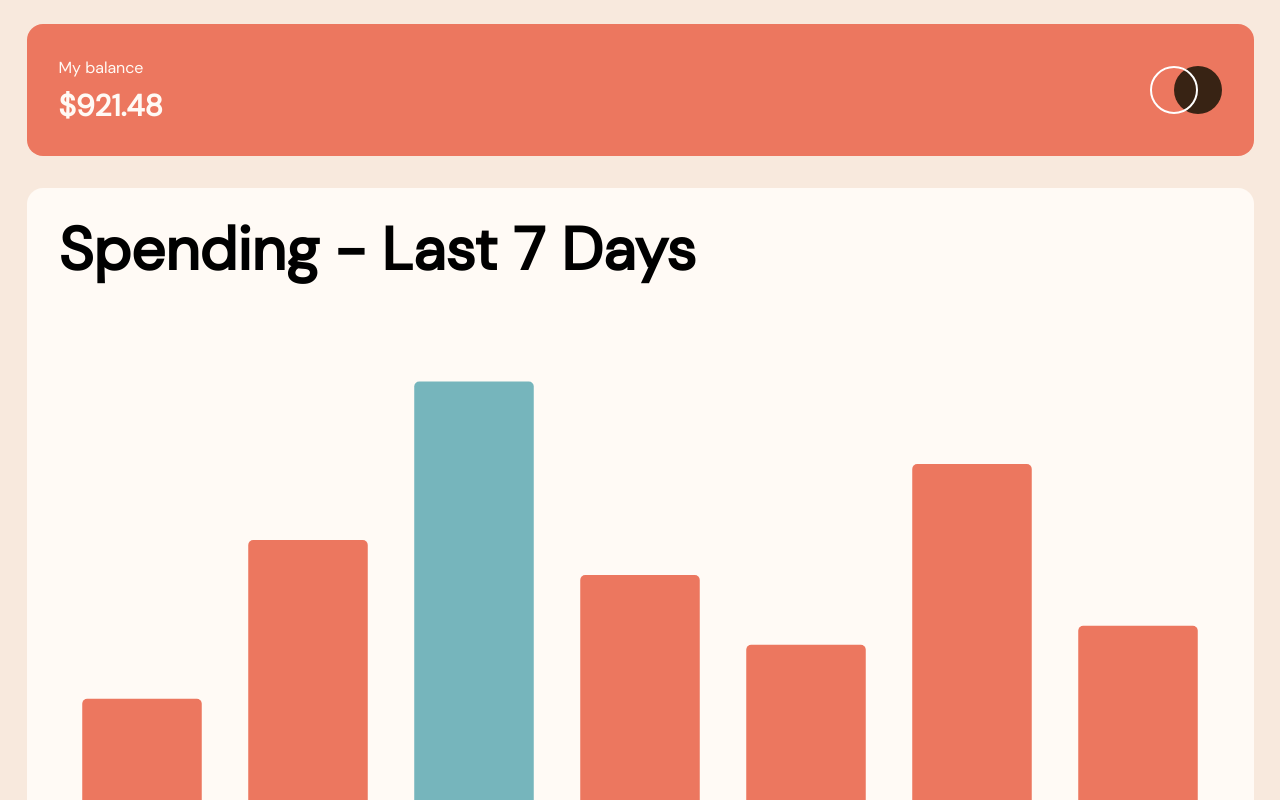
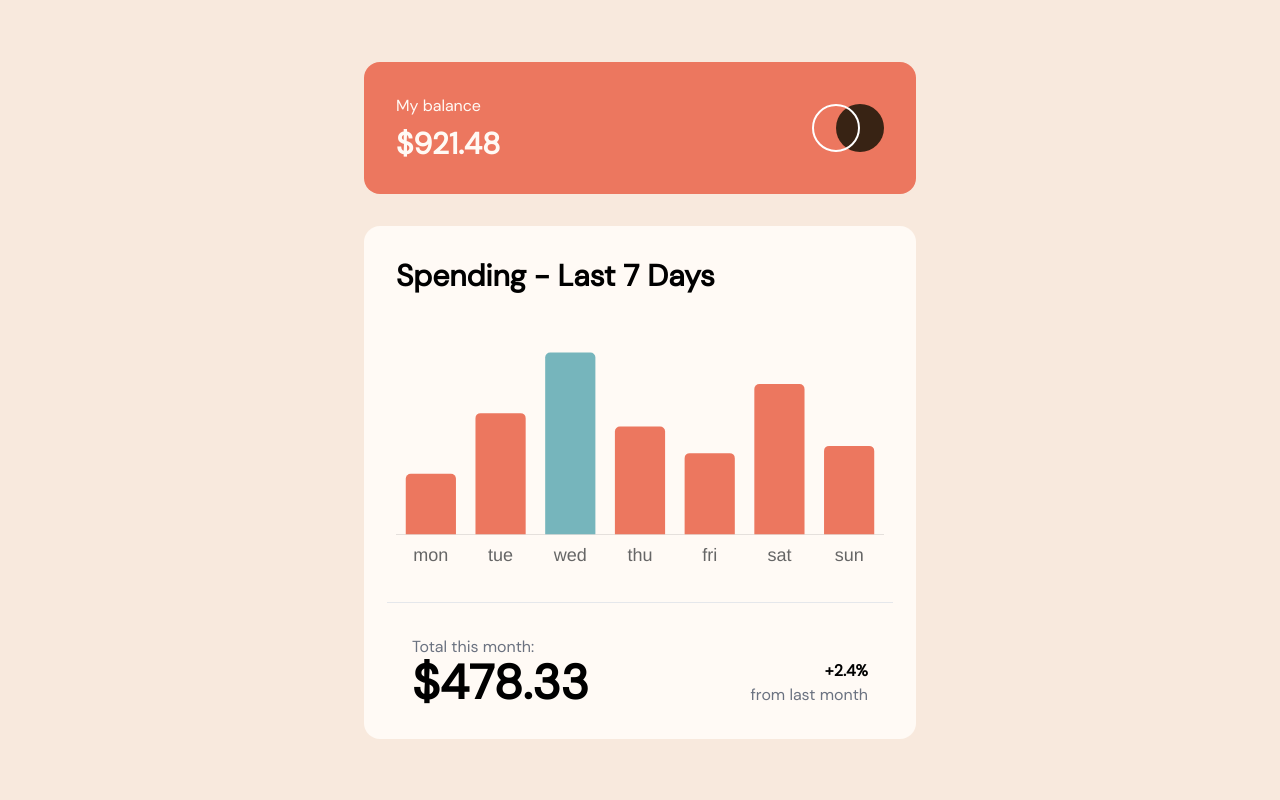
Before and after one commit to RobertWilliamsCymro/expenses-chart, a Next.js app: page / in a window 1280 px wide. Shown: the top 800 px of the page. Built offline with nearby package versions, Linux system fonts and the light colour scheme.

Commit message:
change width of chart and spending title

```diff
--- a/src/pages/index.tsx
+++ b/src/pages/index.tsx
@@ -8,7 +8,7 @@ export default function Home() {
   return (
     <>
       <title>Frontend Mentor | Expenses chart component</title>
-      <main className="flex flex-col w-[375px] sm:w-[1275px] my-auto min-h-screen p-6 mx-auto font-dm-sans justify-center">
+      <main className="flex flex-col w-[375px] sm:w-[600px] my-auto min-h-screen p-6 mx-auto font-dm-sans justify-center">
           <div className="bg-soft-red text-very-pale-orange mb-2 rounded-2xl">
               <div className="flex py-8 ml-8">
                 <div className="justify-between">
@@ -19,7 +19,7 @@ export default function Home() {
               </div>
             </div>
           <div className="mt-6 bg-pale-orange rounded-2xl">
-            <h1 className="p-8 font-bold text-xl sm:text-6xl">Spending - Last 7 Days</h1>
+            <h1 className="p-8 font-bold text-3xl">Spending - Last 7 Days</h1>
             <div className="px-8">
               <BarChart />
             </div>
```
